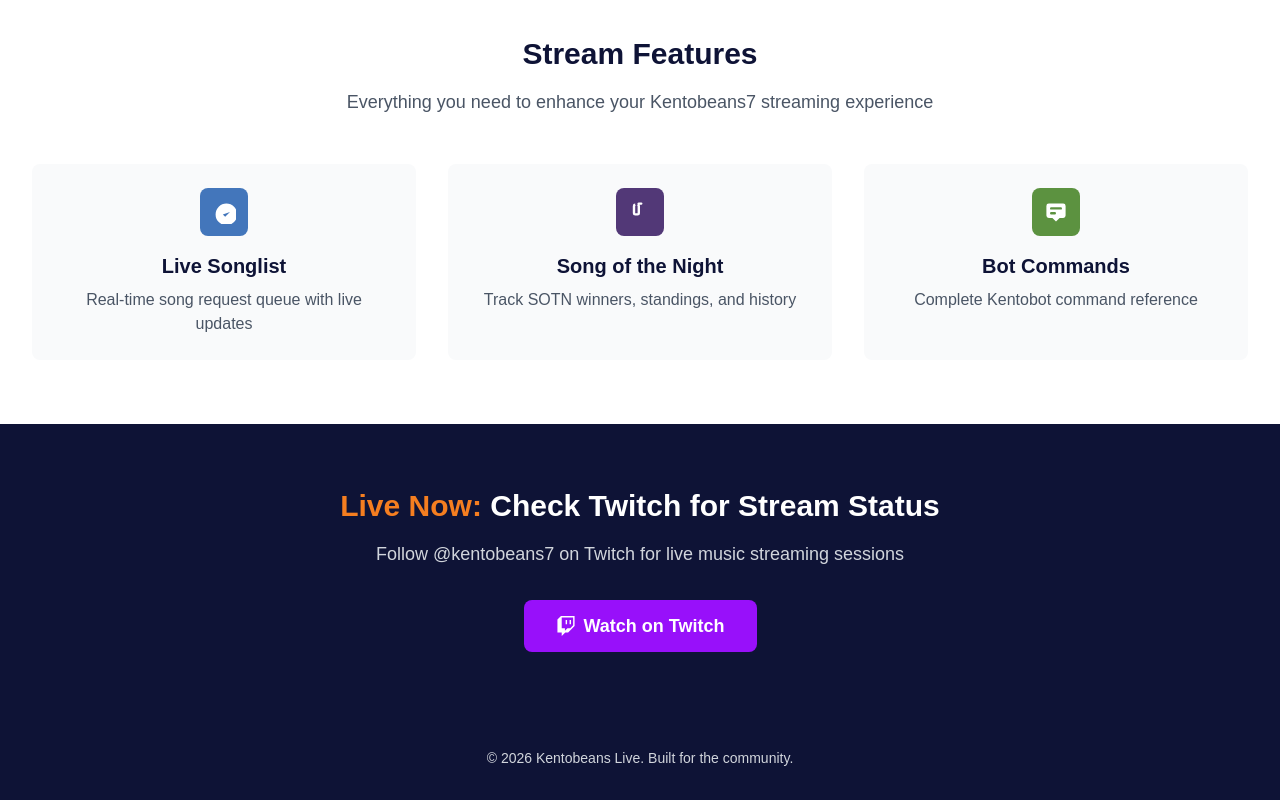
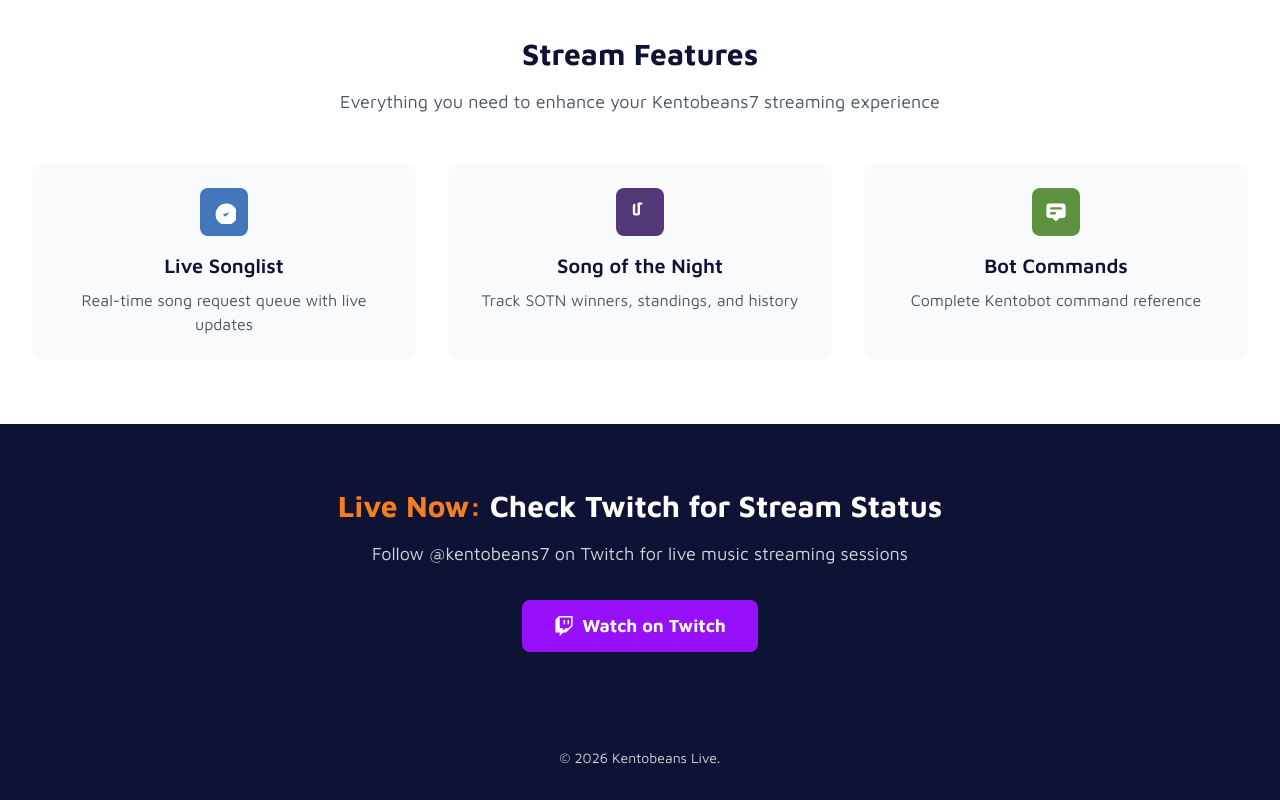
Before and after one commit to jsnphil/kentobeans-live, a Next.js app: page / in a window 1280 px wide. Shown: the part 870-1670 px from the top of the page. Built offline with nearby package versions, Linux system fonts and the light colour scheme.

Commit message:
Design system updates

```diff
--- a/src/app/globals.css
+++ b/src/app/globals.css
@@ -30,8 +30,8 @@ html {
 @theme inline {
   --color-background: var(--background);
   --color-foreground: var(--foreground);
-  --font-sans: var(--font-geist-sans);
   --font-mono: var(--font-geist-mono);
+  --font-sans: var(--font-maven-pro);
 
   /* Kentobeans brand colors */
   --color-kento-dark-blue: var(--kento-dark-blue);
@@ -51,5 +51,4 @@ html {
 body {
   background: var(--background);
   color: var(--foreground);
-  font-family: Arial, Helvetica, sans-serif;
 }
--- a/src/app/layout.tsx
+++ b/src/app/layout.tsx
@@ -1,15 +1,21 @@
 import type { Metadata } from 'next';
-import { Geist, Geist_Mono } from 'next/font/google';
+// import { Geist, Geist_Mono } from 'next/font/google';
+import { Geist_Mono, Maven_Pro } from 'next/font/google';
+import Navigation from '../components/Navigation';
 import './globals.css';
-import Navigation from '../components/Navigation';
 
-const geistSans = Geist({
-  variable: '--font-geist-sans',
+// const geistSans = Geist({
+//   variable: '--font-geist-sans',
+//   subsets: ['latin']
+// });
+
+const geistMono = Geist_Mono({
+  variable: '--font-geist-mono',
   subsets: ['latin']
 });
 
-const geistMono = Geist_Mono({
-  variable: '--font-geist-mono',
+const mavenPro = Maven_Pro({
+  variable: '--font-maven-pro',
   subsets: ['latin']
 });
 
@@ -24,19 +30,19 @@ export default function RootLayout({
 }: Readonly<{
   children: React.ReactNode;
 }>) {
+  const year = new Date().getFullYear();
+
   return (
     <html lang='en'>
       <body
-        className={`${geistSans.variable} ${geistMono.variable} antialiased min-h-screen flex flex-col`}
+        className={`${mavenPro.variable} ${geistMono.variable} font-sans antialiased min-h-screen flex flex-col`}
       >
         <Navigation />
         <main className='flex-1'>{children}</main>
         <footer className='bg-kento-dark-blue text-white py-8 mt-auto'>
           <div className='max-w-7xl mx-auto px-4 sm:px-6 lg:px-8'>
             <div className='text-center'>
-              <p className='text-sm text-gray-300'>
-                © 2026 Kentobeans Live. Built for the community.
-              </p>
+              <p className='text-sm text-gray-300'>© {year} Kentobeans Live.</p>
             </div>
           </div>
         </footer>
```
